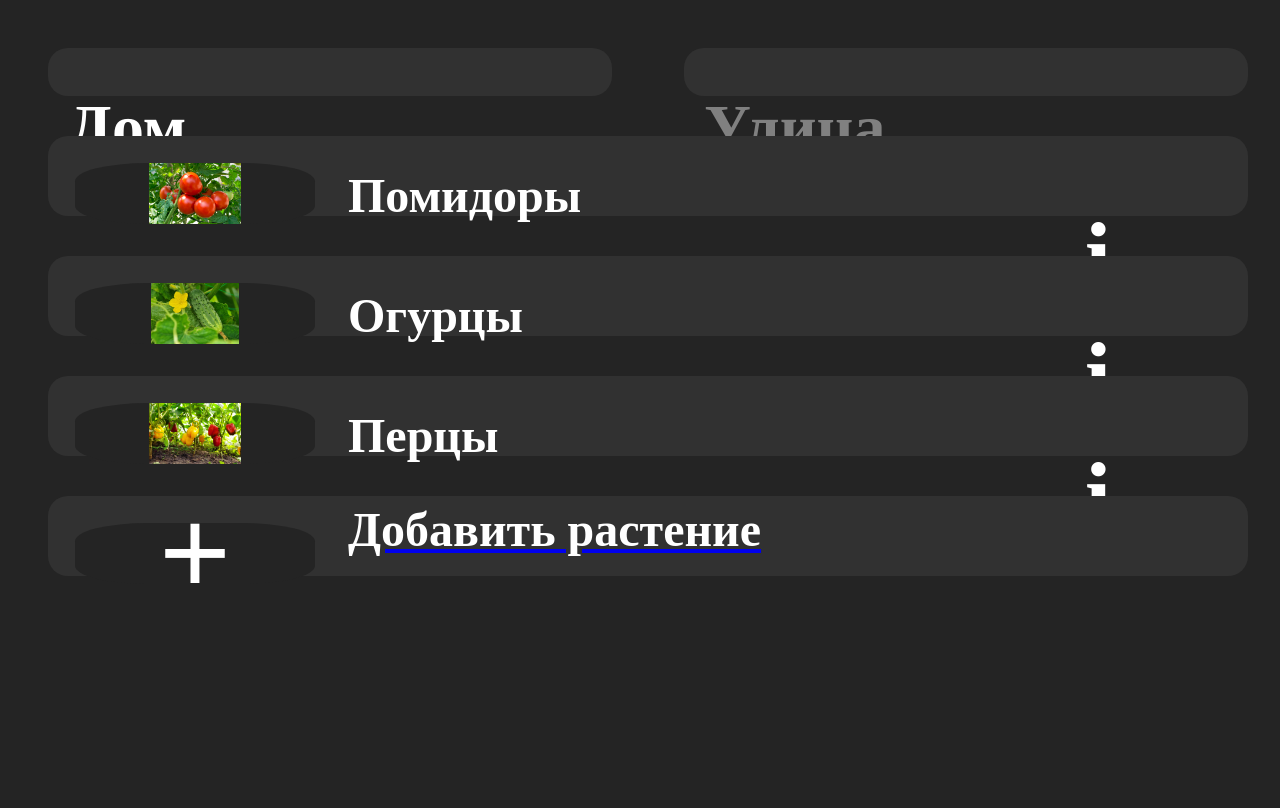
After one commit to andrey545454/SmartGarden, a Django app: page //nature_outside in a window 1280 px wide. The commit adds this page. Run offline with Django 4.2, Linux system fonts and the light colour scheme.

Commit message:
switching nature

```diff
--- a/app/urls.py
+++ b/app/urls.py
@@ -3,6 +3,7 @@ from . import views
 
 urlpatterns = [
     path('', views.index, name='index'),
-    path('/nature', views.nature, name='nature'),
+    path('/nature_home', views.nature_home, name='nature_home'),
+    path('/nature_outside', views.nature_outside, name='nature_outside'),
     path('/add_nature', views.add_nature, name='add_nature'),
 ]
--- a/app/views.py
+++ b/app/views.py
@@ -5,8 +5,12 @@ def index(request):
     return render(request, 'index.html')
 
 
-def nature(request):
-    return render(request, 'nature.html')
+def nature_home(request):
+    return render(request, 'nature_home.html')
+
+
+def nature_outside(request):
+    return render(request, 'nature_outside.html')
 
 
 def add_nature(request):
--- a/static/css/styles.css
+++ b/static/css/styles.css
@@ -122,6 +122,10 @@ div.house{
     border-radius: 20px;
 }
 
+h1.location-name.on-focus{
+    color: #808080
+}
+
 div.street{
     background-color: #313131;
     height: auto;
--- a/templates/index.html
+++ b/templates/index.html
@@ -15,7 +15,7 @@
         <div class="blocks">
             <div class="block-services">
                 <div class="service">
-                    <a href="{% url 'nature' %}">
+                    <a href="{% url 'nature_home' %}">
                         <div class="service-top">
                             <div class="icon-container">
                                 <img class="icon" src="{% static 'images/service_logo.png' %}" alt="image">
--- /dev/null
+++ b/templates/nature_outside.html
@@ -0,0 +1,80 @@
+{% load static %}
+
+<html lang="en">
+<head>
+    <meta charset="UTF-8">
+    <link href="{% static 'css/styles.css' %}" rel="stylesheet">
+    <!--<link href="/static/css/styles.css" rel="stylesheet">-->
+    <title>Nature</title>
+</head>
+<body>
+  <div class="main-container">
+    <div class="choice-location">
+        <div class="house">
+            <a href="{% url 'nature_home' %}">
+                <h1 class="location-name">Дом</h1>
+            </a>
+        </div>
+        <div class="street">
+            <a href="{% url 'nature_outside' %}">
+                <h1 class="location-name on-focus">Улица</h1>
+            </a>
+        </div>
+    </div>
+    <div class="type-of-vegetable">
+        <div class="vegetable-icon">
+            <div class="icon">
+                <img class="icon" src="{% static 'images/tomatoes.jpg' %}" alt="image">
+            </div>
+        </div>
+        <div class="vegetable-info">
+            <h1 class="vegetable-name">Помидоры</h1>
+            <p class="vegetable-description">Редактировать</p>
+        </div>
+        <div class="vegetable-wet">
+            <h1 class="info-icon">i</h1>
+        </div>
+    </div>
+      <div class="type-of-vegetable">
+          <div class="vegetable-icon">
+              <div class="icon">
+                <img class="icon" src="{% static 'images/cucumber.jpg' %}" alt="image">
+              </div>
+          </div>
+          <div class="vegetable-info">
+              <h1 class="vegetable-name">Огурцы</h1>
+              <p class="vegetable-description">Редактировать</p>
+          </div>
+          <div class="vegetable-wet">
+              <h1 class="info-icon">i</h1>
+          </div>
+      </div>
+      <div class="type-of-vegetable">
+          <div class="vegetable-icon">
+              <div class="icon">
+                  <img class="icon" src="{% static 'images/pepper.jpg' %}" alt="image">
+              </div>
+          </div>
+          <div class="vegetable-info">
+              <h1 class="vegetable-name">Перцы</h1>
+              <p class="vegetable-description">Редактировать</p>
+          </div>
+          <div class="vegetable-wet">
+              <h1 class="info-icon">i</h1>
+          </div>
+      </div>
+        <div class="add-vegetable">
+            <div class="vegetable-icon">
+                <div class="icon">
+                    <h1 class="add-vegetable">+</h1>
+                </div>
+            </div>
+        <a href="{% url 'add_nature' %}">
+            <div class="add-plant">
+                <h1 class="vegetable-name">Добавить растение</h1>
+            </div>
+        </a>
+    </div>
+  </div>
+</body>
+</html>
```
Also changed, not shown: templates/nature_home.html (renamed from templates/nature.html, +6 -2 lines).
